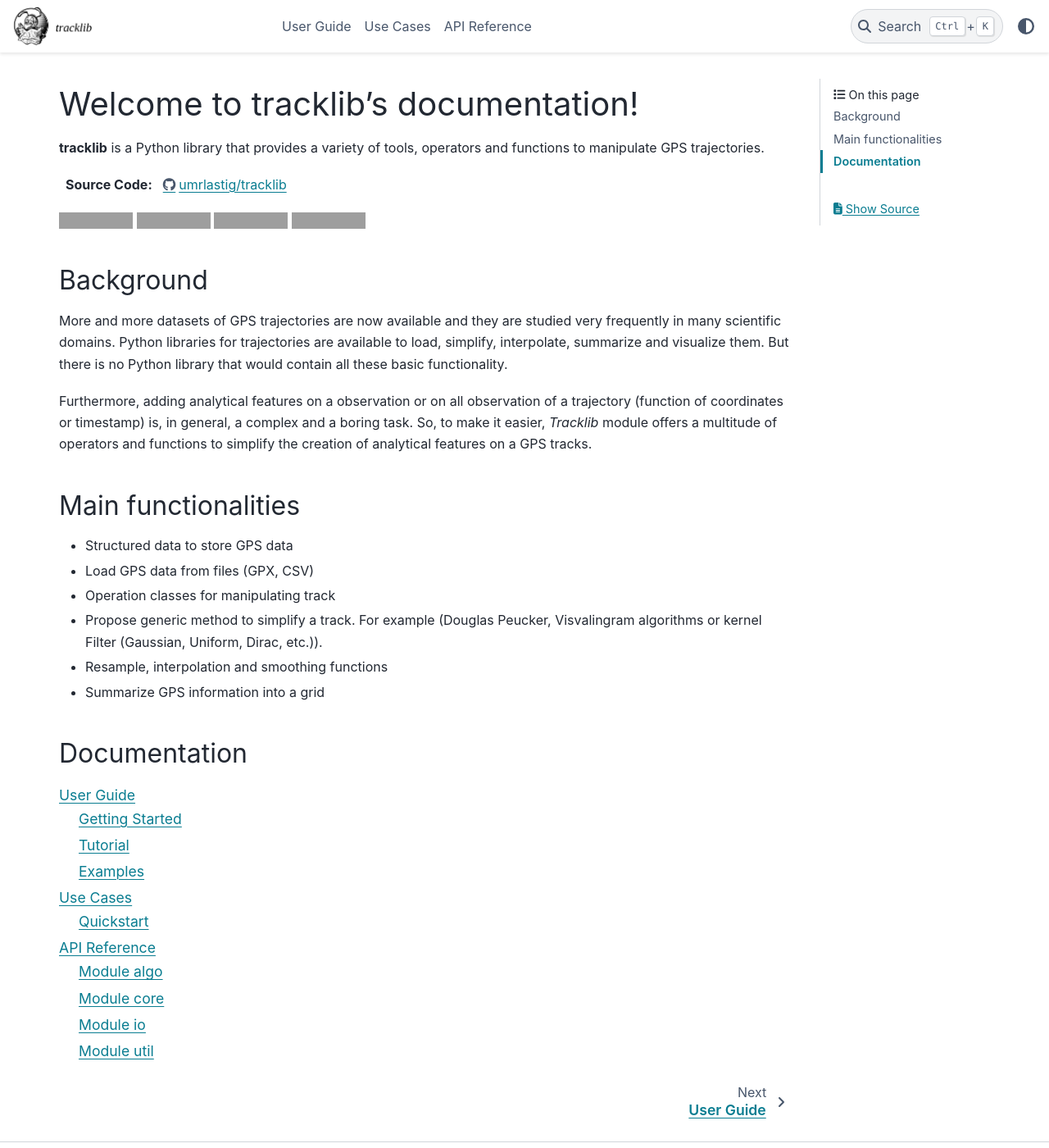
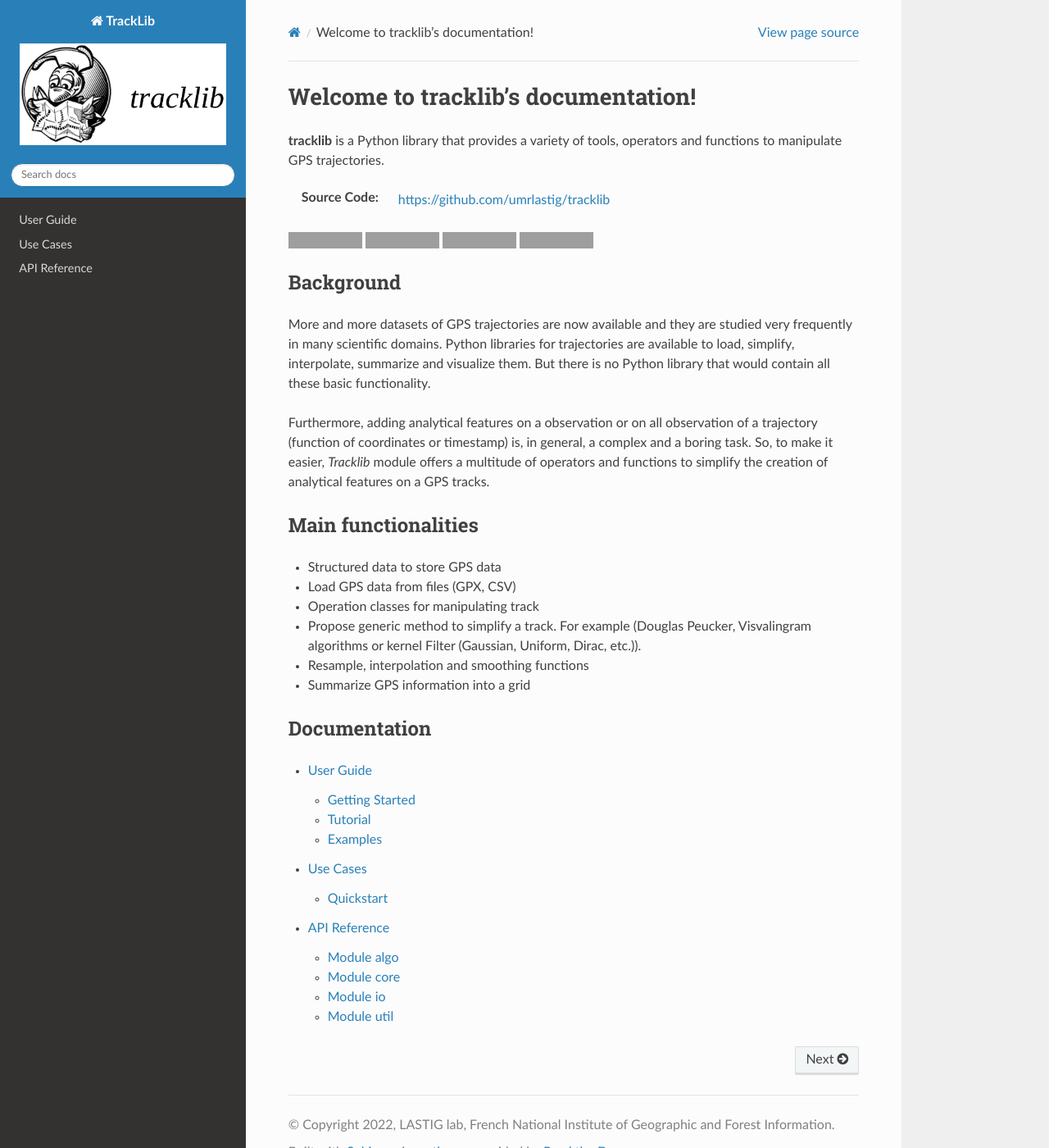
Before and after one commit to umrlastig/tracklib, a Sphinx documentation site: the page built from doc/source/index.rst, in a window 1280 px wide and 1400 px high. Shown: the whole window at 82% size. Built offline with Sphinx 7.4.7 and the Read the Docs theme 2.0.0, drawn with Linux system fonts in a browser that asks for light colours; pages that are not in the unit, such as notebooks, are missing from menus; some of the changed text lies outside the part shown; grey boxes are pictures that could not be loaded.

Commit message:
fix pb in doc

```diff
--- a/doc/source/api/io/io-networkformat.rst
+++ /dev/null
@@ -1,5 +0,0 @@
-NetworkFormat
---------------
-
-.. automodule:: tracklib.io.NetworkFormat
-    :members:
--- a/doc/source/api/io/io-trackwriter.rst
+++ b/doc/source/api/io/io-trackwriter.rst
@@ -10,10 +10,10 @@
 CSV files
 ----------
 
-.. automethod:: tracklib.io.TrackReader.writeToFile
+.. automethod:: tracklib.io.TrackWriter.TrackWriter.writeToFile
 
 
 GPX files
 ----------
 
-.. automethod:: tracklib.io.TrackReader.writeToGpx
+.. automethod:: tracklib.io.TrackWriter.TrackWriter.writeToGpx
--- a/doc/source/conf.py
+++ b/doc/source/conf.py
@@ -75,8 +75,8 @@
 # The theme to use for HTML and HTML Help pages.  See the documentation for
 # a list of builtin themes.
 #
-#html_theme = "sphinx_rtd_theme"
-html_theme = "pydata_sphinx_theme"
+html_theme = "sphinx_rtd_theme"
+#html_theme = "pydata_sphinx_theme"
 
 #html_static_path = ['_static']
 html_logo = "_static/TracklibLogo.png"
--- a/doc/source/userguide/overview.rst
+++ b/doc/source/userguide/overview.rst
@@ -23,9 +23,6 @@
 	Definition and implementation of central classes of Tracklib framework: Track, TrackCollection, etc.
 
 .. container:: button
-
-    :doc:`Getting started <getting_started>` :doc:`Documentation <docs>`
-    :doc:`About GeoPandas <about>` :doc:`Community <community>`
 
 	=================== ====================================================================
 	Module                Purpose
```
